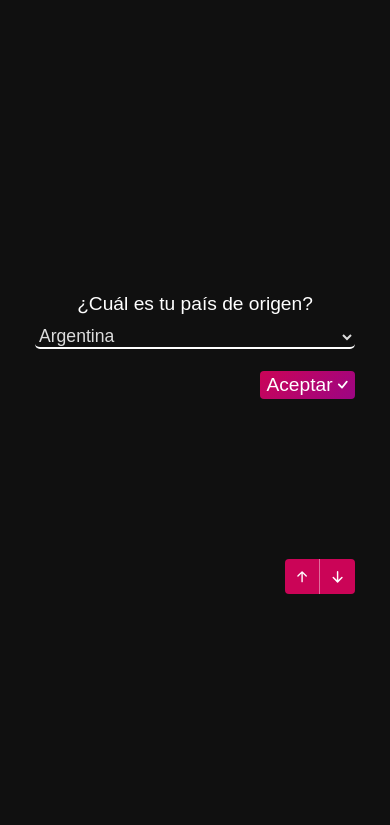
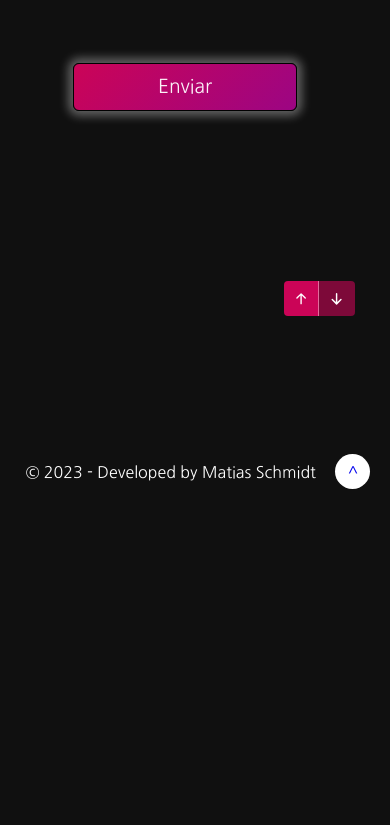
Before and after one commit to mschmidt17/Challenge-greydive, a React (Create React App) app: page / in a window 390 px wide. Shown: the part 3880-4705 px from the top of the page. After the commit the page ends 4380 px from the top, so only its background shows below. Built offline with nearby package versions, Linux system fonts and the light colour scheme.

Commit message:
detalles del responsive

```diff
--- a/src/App.css
+++ b/src/App.css
@@ -1,3 +1,4 @@
 .App {
   text-align: center;
+  overflow: hidden;
 }
--- a/src/components/CSS/answers.css
+++ b/src/components/CSS/answers.css
@@ -3,11 +3,13 @@
     align-items: center;
     justify-content: center;
     flex-direction: column;
+    font-family: 'Nanum Gothic', sans-serif;
 }
 
 .answers-title{
     color: white;
     margin-top: 6%;
+    letter-spacing: 1px;
 }
 
 table{
@@ -59,33 +61,33 @@ table{
 
     .icon-grey{
         width: 14rem;
-        margin-top: 60%;
+        margin-top: 50%;
     }
 
 }
 
 @media (max-width: 500px) {
     table{
-        margin: 10% 0;
+        margin: 8% 0;
     }
 
     .answers-title{
-        margin-top: 16%;
+        margin-top: 14%;
     }
 
     .columna-header{
-        width: 7rem;
+        width: 6.9rem;
         font-size: 0.6rem;
     }
 
     .columna-header-small{
-        width: 4rem;
+        width: 3.9rem;
         font-size: 0.6rem;
     }
 
     .columna-respuesta{
         font-size: 0.6rem;
         overflow: hidden;
-        padding: 2%;
+        padding: 2.2% 0;
     }
 }
--- a/src/components/CSS/footer.css
+++ b/src/components/CSS/footer.css
@@ -30,6 +30,7 @@
     align-items: flex-end;
     justify-content: flex-end;
     width: 60%;
+    font-family: 'Nanum Gothic', sans-serif;
 }
 
 .arriba{
@@ -42,10 +43,10 @@
 /*---------------RESPONSIVE--------------*/
 @media (max-width: 500px) {
     .copyright{
-        width: 80%;
+        width: 81%;
     }
 
     .arriba{
-        width: 20%;
+        width: 19%;
     }
 }
--- a/src/components/CSS/home.css
+++ b/src/components/CSS/home.css
@@ -3,6 +3,7 @@
     align-items: center;
     justify-content: center;
     flex-direction: column;
+    font-family: 'Nanum Gothic', sans-serif;
 }
 
 .img-grey{
@@ -22,6 +23,7 @@
     border-radius: 4px;
     box-shadow: 0 0 10px 5px rgba(255, 255, 255, 0.336);
     margin-top: 18%;
+    font-family: 'Nanum Gothic', sans-serif;
 }
 
 .btn-formulario:hover{
@@ -105,6 +107,7 @@ input[type="checkbox"] {
     font-size: 1.2rem;
     display: flex;
     align-items: center;
+    font-family: 'Nanum Gothic', sans-serif;
 }
 
 .bottom-input-container{
@@ -203,20 +206,35 @@ input[type="checkbox"] {
 
 
 /*---------------RESPONSIVE--------------*/
+
+@media (max-width: 840px) {
+    .question{
+        height: 60rem;
+    }
+
+    .card-container{
+        margin-bottom: 14rem;
+    }
+}
+
 @media (max-width: 500px) {
     .img-grey{
         width: 16rem;
     }
 
+    .card-container{
+        margin-bottom: 8rem;
+    }
+
     .btn-formulario{
-        width: 13rem;
-        height: 2.6rem;
+        width: 14rem;
+        height: 3rem;
         font-size: 1.2rem;
         border-radius: 6px;
     }
 
     .question{
-        height: 32rem;
+        height: 46rem;
     }
 
     .label {
@@ -239,7 +257,7 @@ input[type="checkbox"] {
     }
 
     .submit-container{
-        width: 20rem;
+        width: 21.2rem;
     }
 
     .bottom-input-container{
@@ -251,13 +269,3 @@ input[type="checkbox"] {
     }
 
 }
-
-@media (max-width: 840px) {
-    .question{
-        height: 60rem;
-    }
-
-    .card-container{
-        margin-bottom: 14rem;
-    }
-}
--- a/src/index.css
+++ b/src/index.css
@@ -1,6 +1,8 @@
+@import url('https://fonts.googleapis.com/css2?family=Nanum+Gothic&display=swap');
+
 body {
   margin: 0;
-  font-family: GothamBook,Arial,sans-serif;
+  font-family: 'Nanum Gothic', sans-serif;
   -webkit-font-smoothing: antialiased;
   -moz-osx-font-smoothing: grayscale;
   background-color: rgba(0, 0, 0, 0.938);
```
